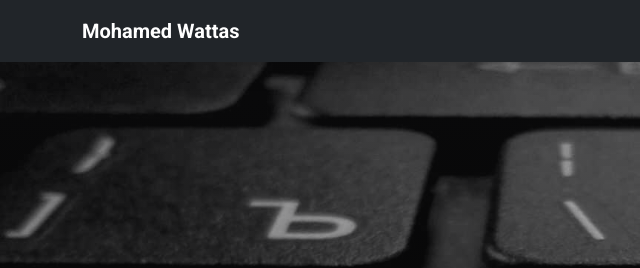
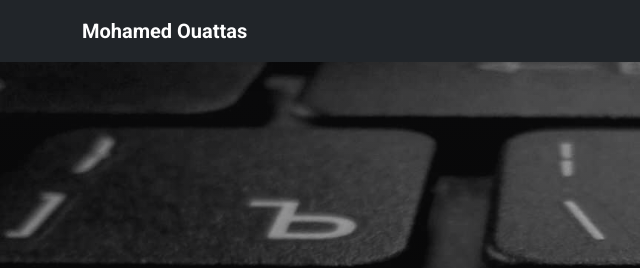
Before and after one commit to medwattass/medwattass.github.io, a plain HTML site: page index.html in a window 1280 px wide. Shown: the top 268 px of the page, 0-640 px from the left. Drawn offline with nearby package versions, Linux system fonts and the light colour scheme.

Commit message:
Update index.html
Changed the last name from Wattas to Ouattas.

```diff
--- a/index.html
+++ b/index.html
@@ -14,7 +14,7 @@
 
     <link rel="stylesheet" href="styles/style.css">
 
-    <title>Mohamed Wattas - Portfolio</title>
+    <title>Mohamed Ouattas - Portfolio</title>
 </head>
 
 <body data-bs-spy="scroll" data-bs-target=".navbar">
@@ -22,7 +22,7 @@
     <!--navbar-->
     <nav class="navbar fixed-top navbar-expand-lg navbar-dark bg-dark" data-aos="fade-down">
         <div class="container">
-            <a class="navbar-brand" href="#">Mohamed Wattas</a>
+            <a class="navbar-brand" href="#">Mohamed Ouattas</a>
             <button class="navbar-toggler" type="button" data-bs-toggle="collapse" data-bs-target="#navbarNav"
                 aria-controls="navbarNav" aria-expanded="false" aria-label="Toggle navigation">
                 <span class="navbar-toggler-icon"></span>
```
